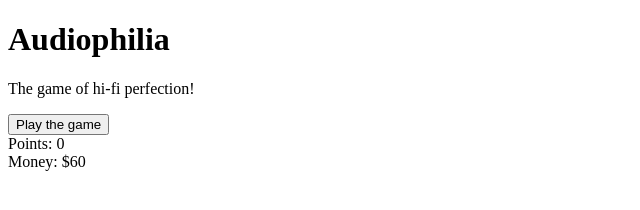
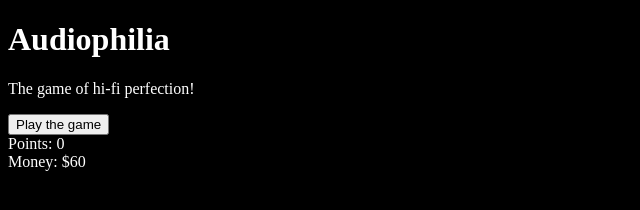
Before and after one commit to jonsolari/audiophilia, a website: page index.html in a window 1280 px wide. Shown: the whole page, without its empty margins (0-640 px from the left). Drawn offline with Linux system fonts and the dark colour scheme.

Commit message:
Add basic styles
Create a CSS stylesheet, add some dark theme styles to kick things off.

```diff
--- a/index.html
+++ b/index.html
@@ -6,6 +6,7 @@
   <meta name="viewport" content="width=device-width,initial-scale=1">
   <meta name="description" content="The game of hi-fi perfection!">
   <meta name="generator" content="These two hands, bitch">
+  <link rel="stylesheet" href="/styles.css">
 </head>
 <body>
   <header>
--- /dev/null
+++ b/styles.css
@@ -0,0 +1,10 @@
+* {
+  box-sizing: border-box;
+}
+
+@media (prefers-color-scheme: dark) {
+  body {
+    background-color: black;
+    color: white;
+  }
+}
```
